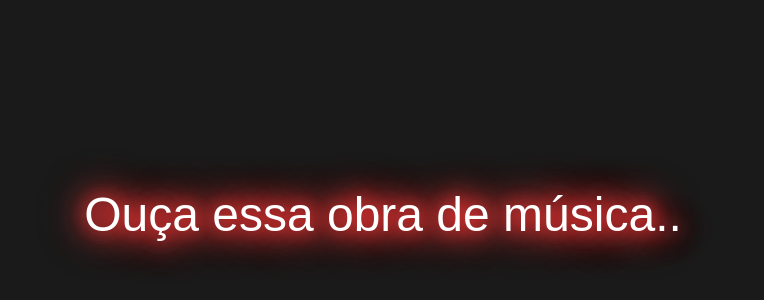
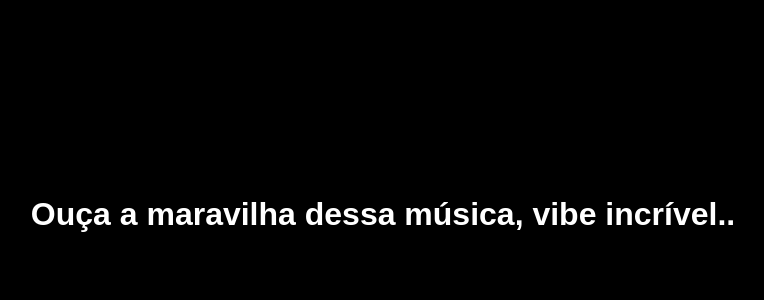
Before and after one commit to KaiLee-Bot/asire, a plain HTML site: page index.html in a window 1280 px wide. Shown: the part 186-486 px from the top of the page, without its empty margins (257-1021 px from the left). Drawn offline with Linux system fonts and the light colour scheme.

Commit message:
Update index.html

```diff
--- a/index.html
+++ b/index.html
@@ -1,22 +1,35 @@
 <!DOCTYPE html>
 <html lang="pt-BR">
 <head>
-  <meta charset="UTF-8">
-  <meta name="viewport" content="width=device-width, initial-scale=1.0">
-  <title>Sad Vibe</title>
-  <link rel="stylesheet" href="style.css">
+    <meta charset="UTF-8">
+    <meta name="viewport" content="width=device-width, initial-scale=1.0">
+    <title>Música Infinita</title>
+    <style>
+        body {
+            background-color: black;
+            color: white;
+            display: flex;
+            justify-content: center;
+            align-items: center;
+            height: 100vh;
+            margin: 0;
+            font-family: Arial, sans-serif;
+            text-align: center;
+        }
+    </style>
 </head>
 <body>
-  <div class="container">
-    <h1 id="title">Ouça essa obra de música..</h1>
-  </div>
+    <div>
+        <h1>Ouça a maravilha dessa música, vibe incrível..</h1>
+        <audio id="music" loop>
+            <source src="musica.mp3" type="audio/mpeg">
+            Seu navegador não suporta o elemento de áudio.
+        </audio>
+    </div>
 
-  <!-- Tag de áudio -->
-  <audio id="background-music" autoplay loop>
-    <source src="audio/faz o M de Magal.mp3" type="audio/mpeg">
-    Seu navegador não suporta o elemento de áudio.
-  </audio>
-
-  <script src="script.js"></script>
+    <script>
+        const music = document.getElementById('music');
+        music.play();
+    </script>
 </body>
 </html>
```
